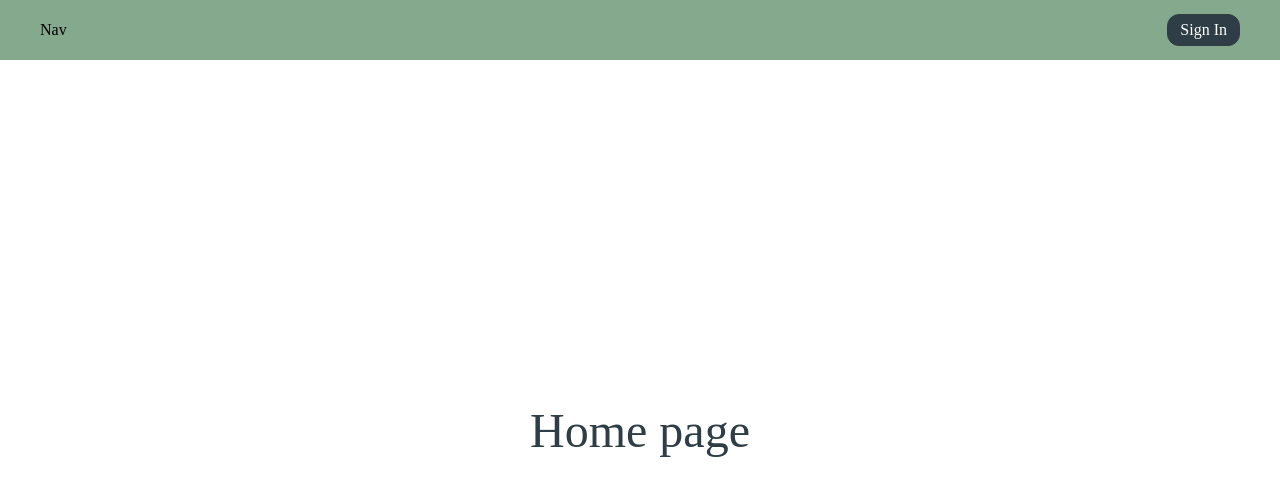
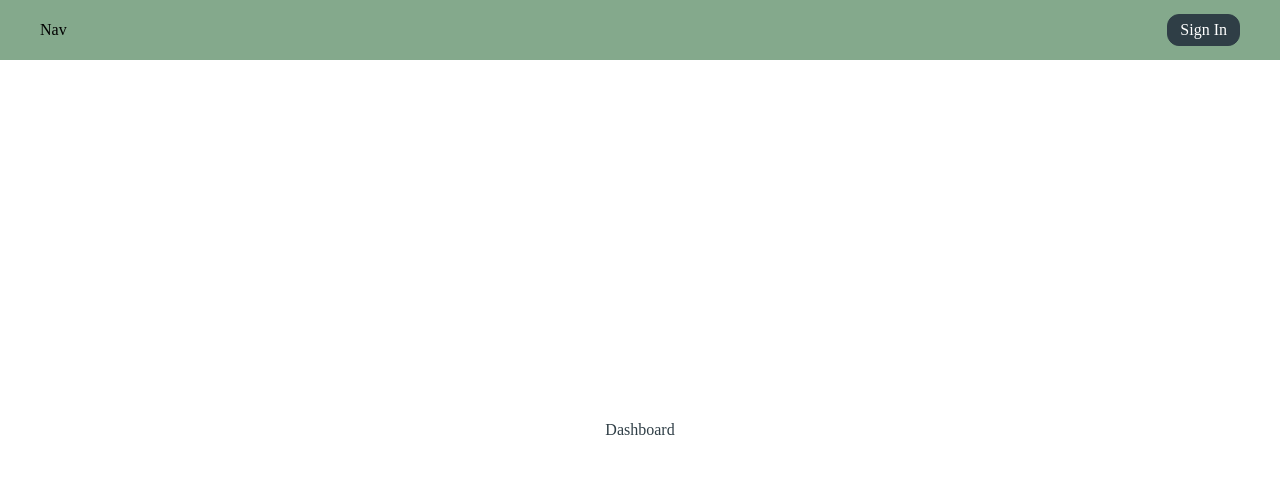
Before and after one commit to Van-jay/react-training-client, a React app: page /dashboard in a window 1280 px wide. Shown: the top 496 px of the page. Built offline with nearby package versions, Linux system fonts and the light colour scheme.

Commit message:
add mock auth & dashboard redirect

```diff
--- a/src/App.tsx
+++ b/src/App.tsx
@@ -2,6 +2,7 @@ import React from 'react';
 import { BrowserRouter as Router, Switch, Route } from 'react-router-dom';
 // import Footer from './components/layout/Footer/Footer';
 import Header from './components/layout/Header/Header';
+import Dashboard from './pages/Dashboard/Dashboard';
 import Home from './pages/Home/Home';
 import SignIn from './pages/SignIn/SignIn';
 
@@ -13,6 +14,9 @@ const App = () => {
         <Route path="/signin">
           <SignIn />
         </Route>
+        <Route path="/dashboard">
+          <Dashboard />
+        </Route>
         <Route path="/">
           <Home />
         </Route>
--- a/src/api/auth.api.ts
+++ b/src/api/auth.api.ts
@@ -9,11 +9,8 @@ function authoriseRequest() {
   return (dispatch: any) => {
     dispatch(authorise('123'));
     axios
-      .get('localhost:8000/auth')
+      .get('http://localhost:8000/auth')
       .then((res: any) => {
-        if (res) {
-          throw res.error;
-        }
         dispatch(authoriseSuccess(res));
         return res.products;
       })
--- /dev/null
+++ b/src/pages/Dashboard/Dashboard.module.css
@@ -0,0 +1,11 @@
+.Dashboard {
+  display: flex;
+  align-items: center;
+  justify-content: center;
+  flex-direction: column;
+
+  /* font-size: 48px; */
+  color: var(--color-5);
+
+  height: calc(100vh - 60px);
+}
--- /dev/null
+++ b/src/pages/Dashboard/Dashboard.tsx
@@ -0,0 +1,8 @@
+import React from 'react';
+import styles from './Dashboard.module.css';
+
+const Dashboard = () => {
+  return <div className={styles.Dashboard}>Dashboard</div>;
+};
+
+export default Dashboard;
--- a/src/pages/SignIn/SignIn.tsx
+++ b/src/pages/SignIn/SignIn.tsx
@@ -1,16 +1,26 @@
-import React from 'react';
+import React, { useEffect } from 'react';
 import { useDispatch, useSelector } from 'react-redux';
+import { useHistory } from 'react-router';
+import authoriseRequest from '../../api/auth.api';
 import AuthForm from '../../components/AuthForm/AuthForm';
-import { authorise } from '../../store/actions/authActions';
+import { AuthState, getAuthToken } from '../../store/reducers/authReducer';
 import styles from './SignIn.module.css';
 
 const SignIn = () => {
-  const state = useSelector((state: any) => state);
+  const history = useHistory();
+  const dispatch = useDispatch();
+  const state = useSelector((state: AuthState) => state);
 
-  const dispatch = useDispatch();
+  const authToken = getAuthToken(state);
+
+  useEffect(() => {
+    if (authToken) {
+      history.push('/dashboard');
+    }
+  }, [authToken]);
 
   const signIn = () => {
-    dispatch(authorise('123'));
+    dispatch(authoriseRequest());
     console.log(state);
   };
 
--- a/src/store/reducers/authReducer.ts
+++ b/src/store/reducers/authReducer.ts
@@ -1,4 +1,4 @@
-interface AuthState {
+export interface AuthState {
   authPending: boolean;
   authToken: string;
   authError: string;
```
